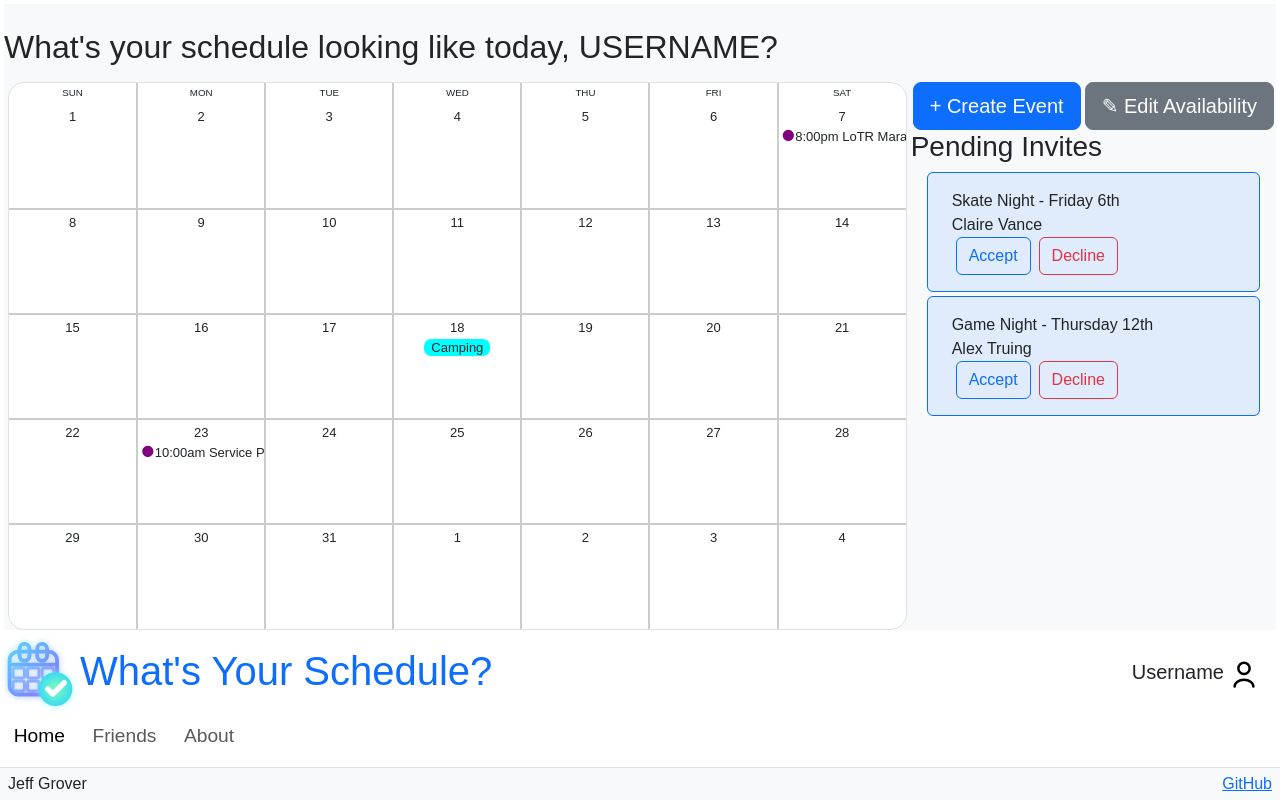
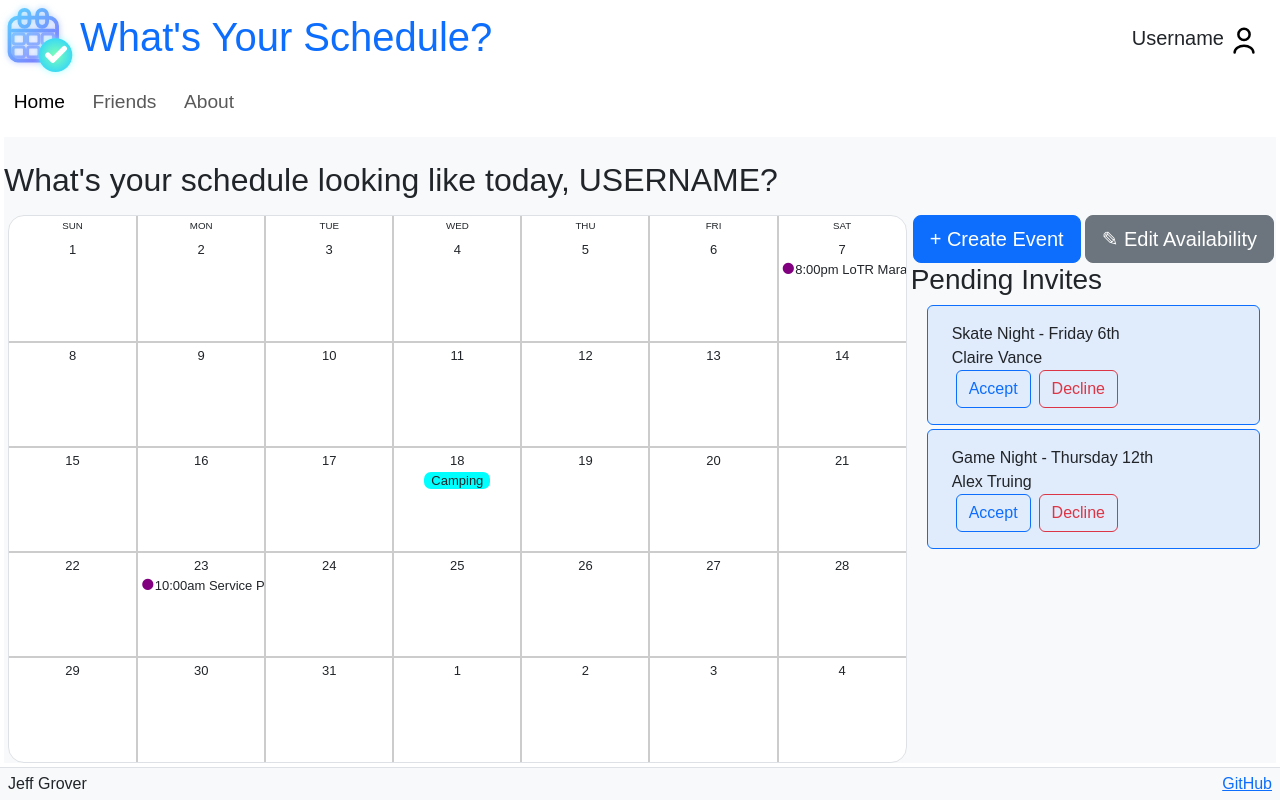
Before and after one commit to j3ffgr0v3r/CS260-Startup, a React (Vite) app: page /home in a window 1280 px wide. Built offline with nearby package versions, Linux system fonts and the light colour scheme; sample sign-in values are in the browser's storage; a web font is replaced by a local one.

Commit message:
Fixed private path rendering

```diff
--- a/src/app.jsx
+++ b/src/app.jsx
@@ -27,11 +27,13 @@ export default function App() {
                                             setAuthState(authState);
                                             }}/>} exact />
                     </Route>
-                    <Route element={<><PrivateRoute userEmail={userEmail} /><Header /></>}>
-                        <Route path='/home' element={<Home />} />
-                        <Route path='/friends' element={<Friends />} />
-                        <Route path='/friend_schedule' element={<FriendSchedule />} />
-                        <Route path='/about' element={<About />} />
+                    <Route element={<PrivateRoute userEmail={userEmail} />}>
+                        <Route element={<Header />}>
+                            <Route path='/home' element={<Home />} />
+                            <Route path='/friends' element={<Friends />} />
+                            <Route path='/friend_schedule' element={<FriendSchedule />} />
+                            <Route path='/about' element={<About />} />
+                        </Route>
                     </Route>
                     <Route path='*' element={<NotFound />} />
                 </Routes>
@@ -66,7 +68,7 @@ function Header() {
                     </menu>
                 </nav>
             </header>
-
+            <Outlet />
         </>
     );
 }
```
